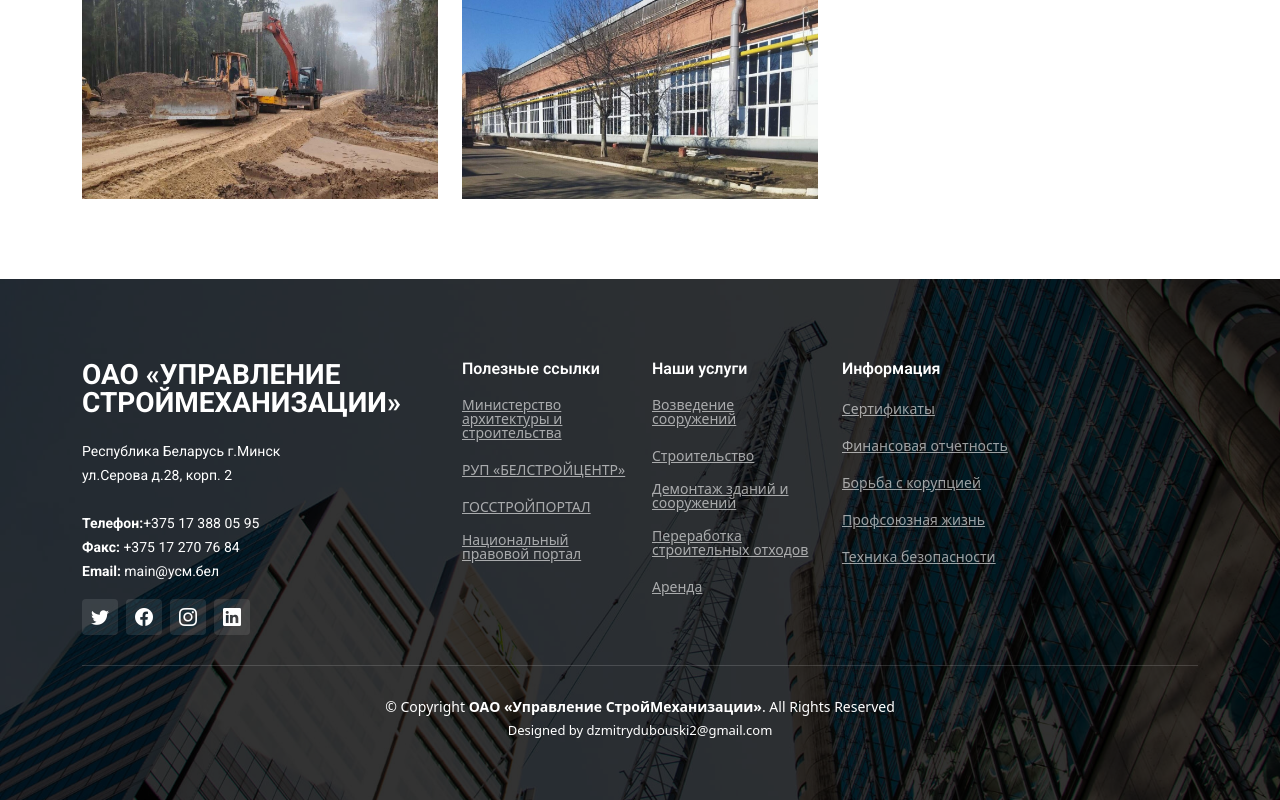
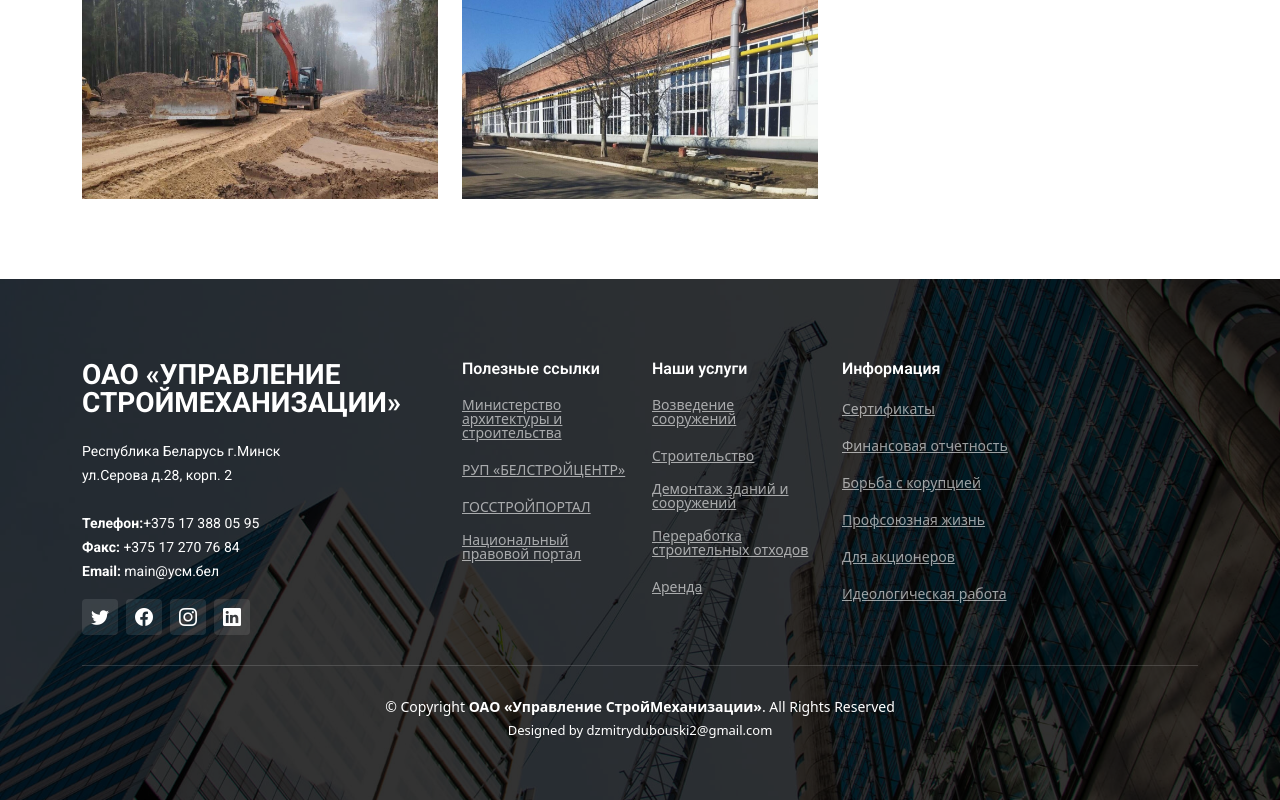
Before and after one commit to dima9997038/upconstract_react, a React (Create React App) app: page / in a window 1280 px wide. Shown: the part 3461-4261 px from the top of the page. Built offline with nearby package versions, Linux system fonts and the light colour scheme.

Commit message:
Deploy 12

```diff
--- a/src/App.js
+++ b/src/App.js
@@ -17,6 +17,7 @@
 import report2025Pdf from './img/financeDoc/information01.01.2025.pdf'
 import coruption from './img/coruption/Appened.PDF'
 import coruption2025 from './img/coruption/protocol2025.PDF'
+import coruption2026 from './img/coruption/protocol2026.pdf'
 import ProfUnion from "./pages/ProfUnion";
 import Corrumpere from "./pages/Corrumpere";
 import PrivateQuestion from "./pages/PrivateQuestion";
@@ -48,6 +49,7 @@
         <Route path="/report2025" element={<FinDocPdfPage pdf={report2025Pdf}/>} />
         <Route path="/report_for_actioner2025" element={<FinDocPdfPage pdf={ReportForActioner}/>} />
         <Route path="/coruptionAppend2025" element={<FinDocPdfPage pdf={coruption2025}/>} />
+        <Route path="/coruptionAppend2026" element={<FinDocPdfPage pdf={coruption2026}/>} />
         <Route path="/coruptionAppend" element={<FinDocPdfPage pdf={coruption}/>} />
         <Route path="/privateQuestion" element={<PrivateQuestion/>} />
         <Route path="/contacts" element={<Contact/>} />
--- a/src/components/FooterComponent.js
+++ b/src/components/FooterComponent.js
@@ -60,8 +60,17 @@
                                 <li>
                                     <Link to="/coruption">Борьба с корупцией</Link>
                                 </li>
-                                <li><a href="#">Профсоюзная жизнь</a></li>
-                                <li><a href="#">Техника безопасности</a></li>
+                                <li>
+                                    <Link to="/profUnion">Профсоюзная жизнь</Link>
+                                </li>
+                                <li>
+                                    <Link to="/Actioner">Для акционеров</Link>
+                                </li>
+                                <li>
+                                    <a href="https://bsc.by/ru/page/ideologicheskaya-i-obshchestvennaya-rabota">
+                                        Идеологическая работа
+                                    </a>
+                                </li>
                                 {/*<li><a href="https://rec.gov.by/ru/election-schedule-ru/view/elections-2025-president">Выборы</a></li>*/}
                             </ul>
                         </div>
--- a/src/pages/Corrumpere.js
+++ b/src/pages/Corrumpere.js
@@ -12,6 +12,9 @@
 
     function handleCor2025() {
         navigate("/coruptionAppend2025")
+    }
+    function handleCor2026() {
+        navigate("/coruptionAppend2026")
     }
 
     return (
@@ -125,6 +128,7 @@
                 <Col md={4}>
                     <br/>
                     <h1>Информация</h1>
+                    <Button variant="link" className="me-3" onClick={handleCor2026} ><h4>План организационнно-профилактических мероприятий по противодействию корупции на 2026 roд</h4></Button>
                     <Button variant="link" className="me-3" onClick={handleCor2025} ><h4>План организационнно-профилактических мероприятий по противодействию корупции на 2025 roд</h4></Button>
                     <Button variant="link" className="me-3" onClick={handleCor} ><h4>План организационнно-профилактических мероприятий по противодействию корупции на 2024 roд</h4></Button>
 
```
Also changed, not shown: 1 other file (tests, documents, lock files or other folders).
